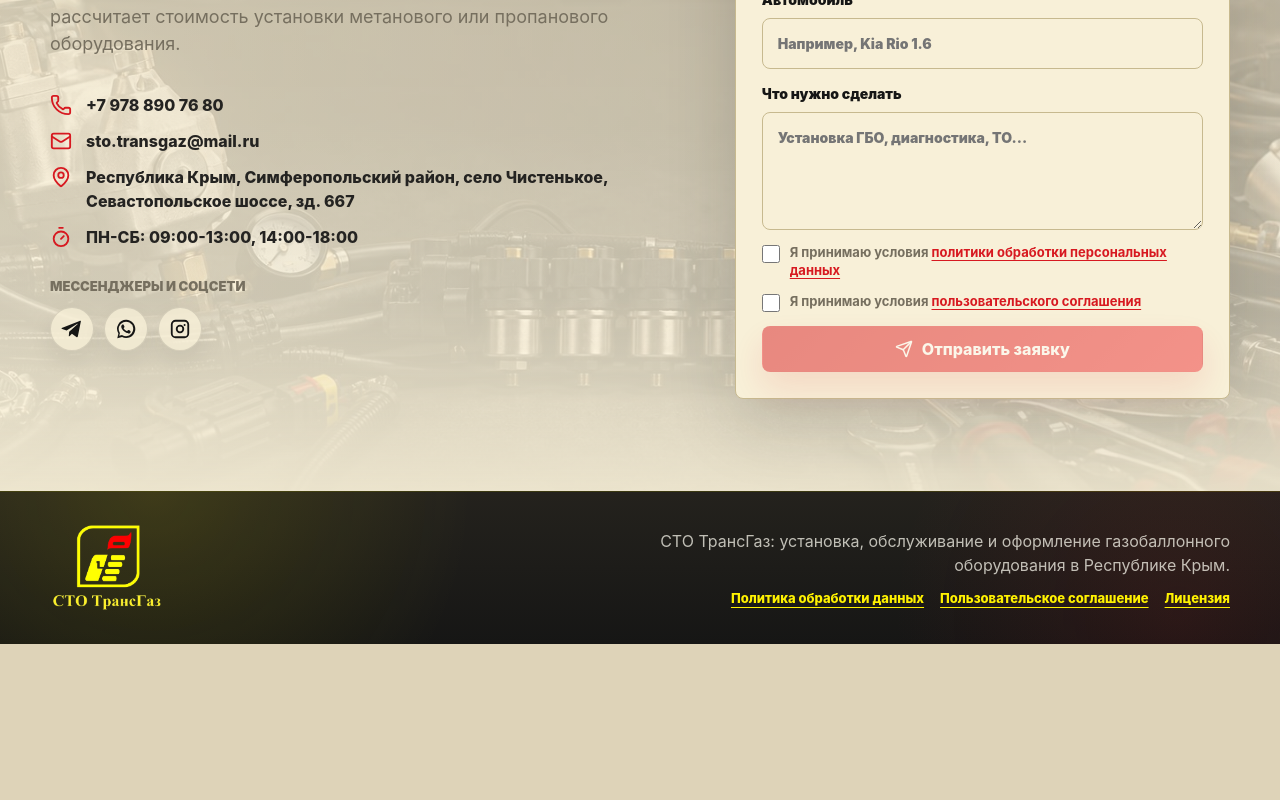
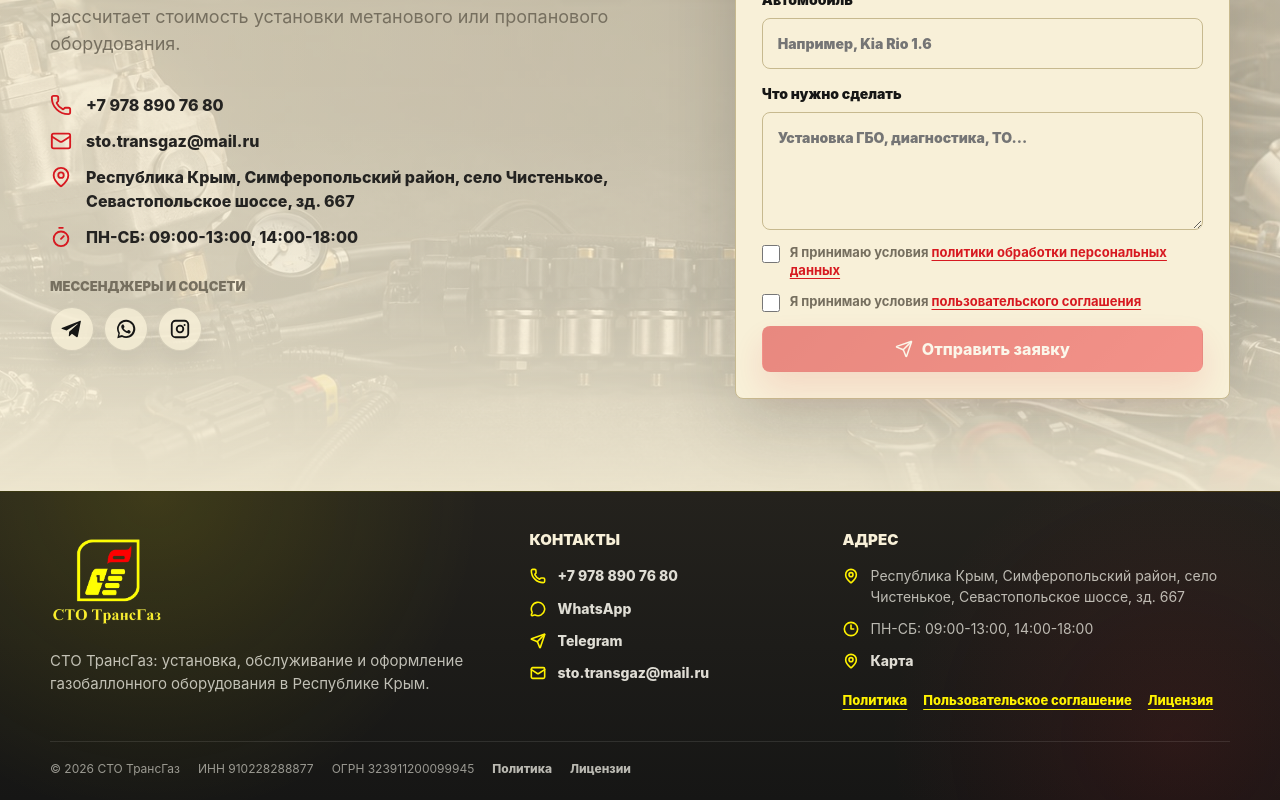
Before and after one commit to Aleks-man/ugtransgas, a React (Vite) app in the folder frontend/: page / in a window 1280 px wide. Shown: the part 5595-6395 px from the top of the page. Before the commit the page ends 6239 px from the top, so only its background shows below. Built offline with nearby package versions, Linux system fonts and the light colour scheme.

Commit message:
feat: expand site footer

```diff
--- a/frontend/src/sections/Footer.tsx
+++ b/frontend/src/sections/Footer.tsx
@@ -1,10 +1,12 @@
 import { useEffect, useState } from "react";
-import { Maximize2, Minimize2, X } from "lucide-react";
+import { Clock3, Mail, MapPin, Maximize2, MessageCircle, Minimize2, Phone, Send, X } from "lucide-react";
 import { AppLink } from "../components/AppLink";
 import { Logo } from "../components/Logo";
+import { contactInfo } from "../data/site";
 import { routes } from "../lib/navigation";
 
 const licenseImageUrl = "https://ugtransgas.ru/image/license.jpg";
+const currentYear = new Date().getFullYear();
 
 export function Footer() {
   const [isLicenseOpen, setIsLicenseOpen] = useState(false);
@@ -39,19 +41,76 @@
     <>
       <footer className="footer">
         <div className="container footer__inner">
-          <Logo />
-          <div className="footer__content">
+          <section className="footer__brand" aria-label="СТО ТрансГаз">
+            <Logo />
             <p>
               СТО ТрансГаз: установка, обслуживание и оформление газобаллонного оборудования в Республике Крым.
             </p>
+          </section>
+
+          <section className="footer__column" aria-label="Контакты">
+            <h2>Контакты</h2>
+            <ul className="footer__links">
+              <li>
+                <Phone size={16} />
+                <a href={contactInfo.phoneHref}>{contactInfo.phone}</a>
+              </li>
+              <li>
+                <MessageCircle size={16} />
+                <a href={contactInfo.whatsapp} target="_blank" rel="noreferrer">
+                  WhatsApp
+                </a>
+              </li>
+              <li>
+                <Send size={16} />
+                <a href={contactInfo.telegram} target="_blank" rel="noreferrer">
+                  Telegram
+                </a>
+              </li>
+              <li>
+                <Mail size={16} />
+                <a href={`mailto:${contactInfo.email}`}>{contactInfo.email}</a>
+              </li>
+            </ul>
+          </section>
+
+          <section className="footer__column" aria-label="Адрес и документы">
+            <h2>Адрес</h2>
+            <ul className="footer__links">
+              <li>
+                <MapPin size={16} />
+                <span>{contactInfo.address}</span>
+              </li>
+              <li>
+                <Clock3 size={16} />
+                <span>{contactInfo.schedule}</span>
+              </li>
+              <li>
+                <MapPin size={16} />
+                <a href={contactInfo.route} target="_blank" rel="noreferrer">
+                  Карта
+                </a>
+              </li>
+            </ul>
+
             <nav className="footer__legal" aria-label="Юридические документы">
-              <AppLink to={routes.privacy}>Политика обработки данных</AppLink>
+              <AppLink to={routes.privacy}>Политика</AppLink>
               <AppLink to={routes.agreement}>Пользовательское соглашение</AppLink>
               <button type="button" onClick={() => setIsLicenseOpen(true)}>
                 Лицензия
               </button>
             </nav>
-          </div>
+          </section>
+        </div>
+
+        <div className="container footer__bottom">
+          <span>© {currentYear} СТО ТрансГаз</span>
+          <span>ИНН 910228288877</span>
+          <span>ОГРН 323911200099945</span>
+          <AppLink to={routes.privacy}>Политика</AppLink>
+          <button type="button" onClick={() => setIsLicenseOpen(true)}>
+            Лицензии
+          </button>
         </div>
       </footer>
 
--- a/frontend/src/styles/responsive.css
+++ b/frontend/src/styles/responsive.css
@@ -400,20 +400,22 @@
   }
 
   .footer__inner {
+    grid-template-columns: 1fr;
+    gap: 28px;
+  }
+
+  .footer__brand p {
+    max-width: 100%;
+  }
+
+  .footer__links li {
+    max-width: 560px;
+  }
+
+  .footer__bottom {
     align-items: flex-start;
     flex-direction: column;
-  }
-
-  .footer__content {
-    justify-items: start;
-  }
-
-  .footer p {
-    text-align: left;
-  }
-
-  .footer__legal {
-    justify-content: flex-start;
+    gap: 8px;
   }
 
   .license-lightbox {
--- a/frontend/src/styles/sections/showcase-footer.css
+++ b/frontend/src/styles/sections/showcase-footer.css
@@ -126,44 +126,97 @@
     radial-gradient(circle at 12% 0%, rgba(255, 242, 0, 0.12), transparent 28%),
     radial-gradient(circle at 92% 80%, rgba(215, 25, 32, 0.1), transparent 24%),
     linear-gradient(180deg, #24221d 0%, #161615 100%);
-  padding: 26px 0;
+  padding: 40px 0 22px;
 }
 
 .footer__inner {
-  display: flex;
-  align-items: center;
-  justify-content: space-between;
-  gap: 24px;
+  display: grid;
+  grid-template-columns: minmax(280px, 1.15fr) minmax(190px, 0.72fr) minmax(300px, 1fr);
+  gap: 34px;
+  align-items: start;
 }
 
-.footer__content {
+.footer__brand,
+.footer__column {
   display: grid;
-  justify-items: end;
-  gap: 12px;
+  gap: 18px;
 }
 
-.footer p {
-  max-width: 620px;
+.footer__brand p {
+  max-width: 430px;
   color: rgba(255, 253, 243, 0.72);
-  text-align: right;
+  font-size: 15px;
+}
+
+.footer__column h2 {
+  margin: 0;
+  color: var(--paper);
+  font-size: 15px;
+  font-weight: 900;
+  letter-spacing: 0;
+  text-transform: uppercase;
+}
+
+.footer__links {
+  display: grid;
+  gap: 12px;
+  margin: 0;
+  padding: 0;
+  list-style: none;
+}
+
+.footer__links li {
+  display: grid;
+  grid-template-columns: 18px minmax(0, 1fr);
+  gap: 10px;
+  align-items: start;
+  color: rgba(255, 253, 243, 0.7);
+  font-size: 14px;
+  line-height: 1.45;
+}
+
+.footer__links svg {
+  margin-top: 2px;
+  color: var(--green-500);
+  stroke-width: 2.4;
+}
+
+.footer__links a,
+.footer__legal a,
+.footer__legal button,
+.footer__bottom a,
+.footer__bottom button {
+  width: fit-content;
+  padding: 0;
+  border: 0;
+  background: transparent;
+  color: rgba(255, 253, 243, 0.86);
+  cursor: pointer;
+  font: inherit;
+  font-weight: 850;
+  text-decoration: none;
+  transition: color 180ms ease;
+}
+
+.footer__links a:hover,
+.footer__legal a:hover,
+.footer__legal button:hover,
+.footer__bottom a:hover,
+.footer__bottom button:hover {
+  color: var(--green-500);
 }
 
 .footer__legal {
   display: flex;
   flex-wrap: wrap;
-  justify-content: flex-end;
   gap: 10px 16px;
+  padding-top: 2px;
 }
 
 .footer__legal a,
 .footer__legal button {
-  padding: 0;
-  border: 0;
-  background: transparent;
   color: var(--green-500);
-  cursor: pointer;
   font-size: 13px;
-  font-weight: 850;
   text-decoration: underline;
   text-underline-offset: 4px;
 }
@@ -171,6 +224,24 @@
 .footer__legal a:hover,
 .footer__legal button:hover {
   color: var(--green-300);
+}
+
+.footer__bottom {
+  display: flex;
+  flex-wrap: wrap;
+  gap: 10px 18px;
+  align-items: center;
+  margin-top: 30px;
+  padding-top: 18px;
+  border-top: 1px solid rgba(255, 253, 243, 0.1);
+  color: rgba(255, 253, 243, 0.56);
+  font-size: 12px;
+}
+
+.footer__bottom a,
+.footer__bottom button {
+  color: rgba(255, 253, 243, 0.7);
+  font-size: 12px;
 }
 
 .license-lightbox {
```
